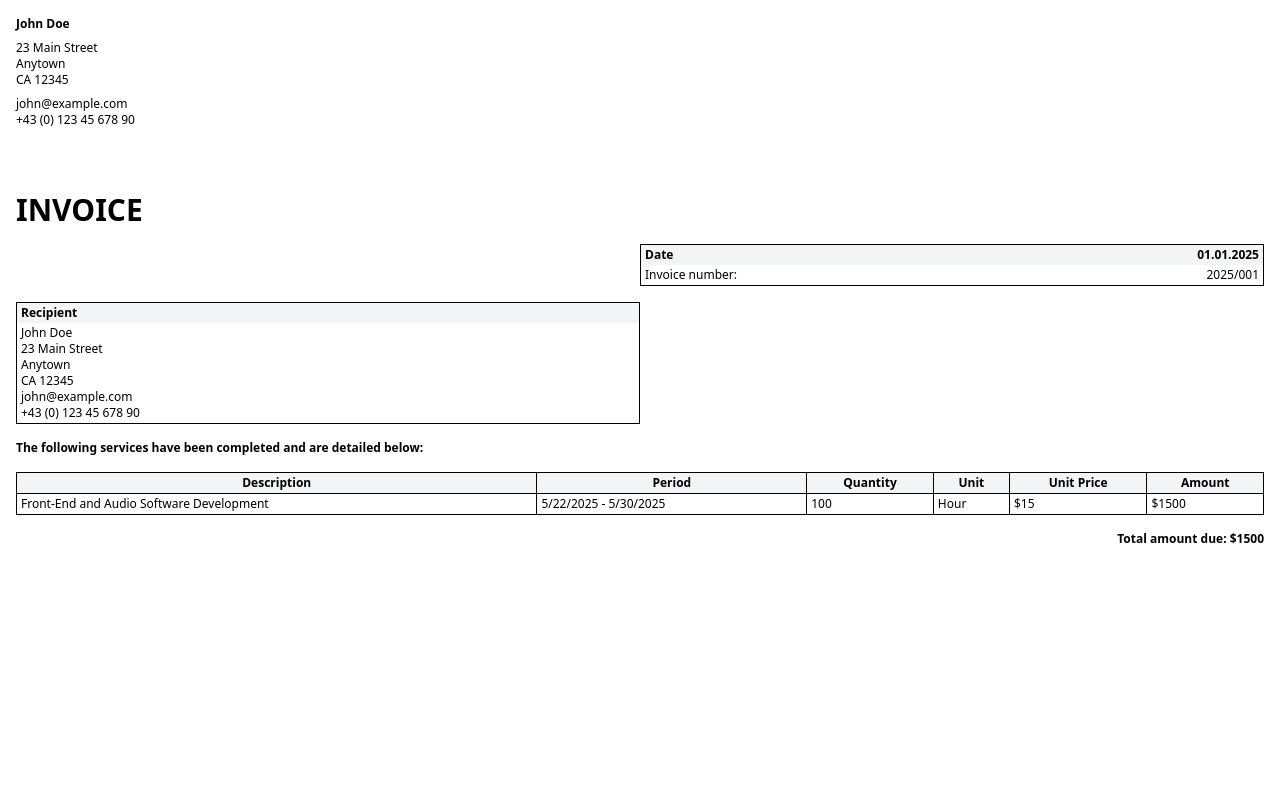
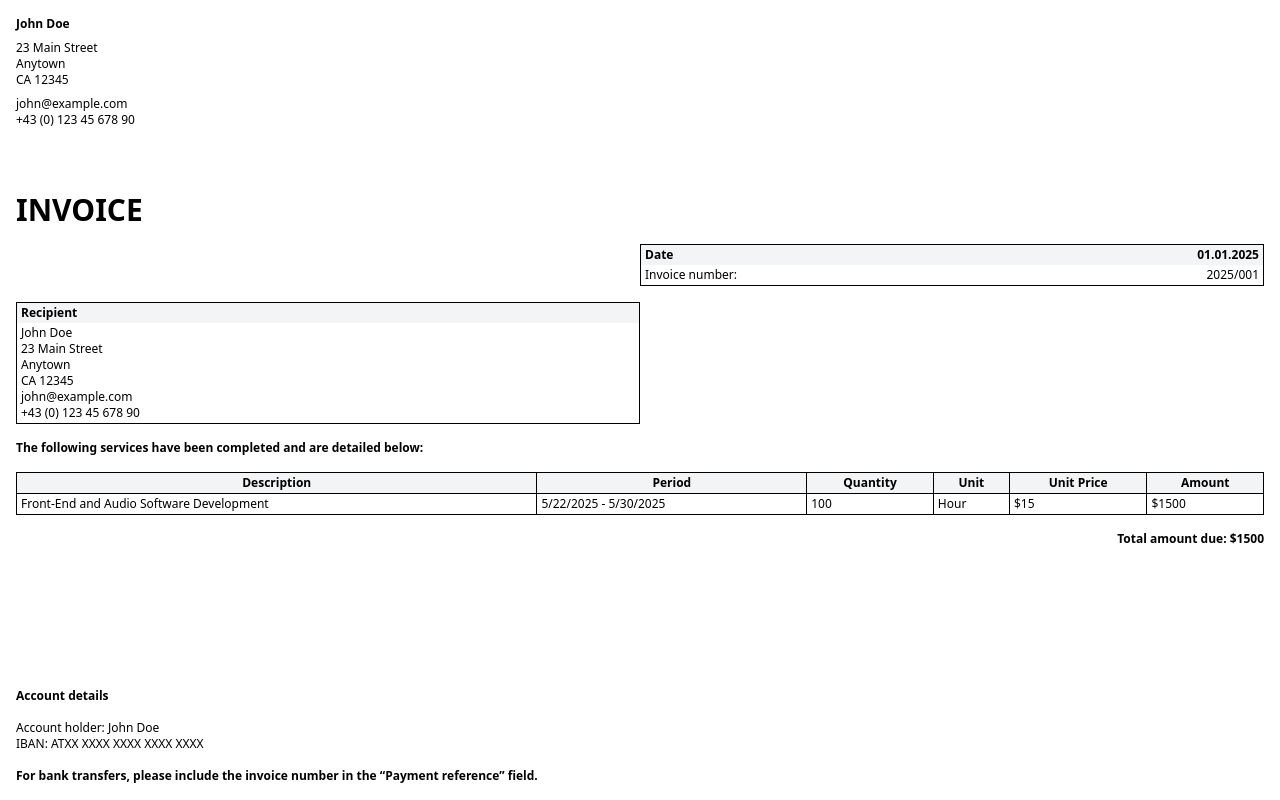
Before and after one commit to eldarsadykov/web-invoice, a Vue app: page / in a window 1280 px wide. Built offline with nearby package versions, Linux system fonts and the light colour scheme; the HTML template or start-up script is replaced by a standard one.

Commit message:
Add account details.

```diff
--- a/src/App.vue
+++ b/src/App.vue
@@ -1,12 +1,26 @@
 <template>
-  <div class="p-4 grid gap-4 text-xs">
-    <InvoiceHeader />
-    <h1 class="font-bold text-3xl uppercase mt-12">Invoice</h1>
-    <DateBlock />
-    <RecipientBlock />
-    <div class="font-bold">The following services have been completed and are detailed below:</div>
-    <ItemsTable :items="exampleData" />
-    <div class="font-bold text-right">Total amount due: ${{ totalAmountDue}}</div>
+  <div class="p-4 text-xs h-screen flex flex-col justify-between">
+    <div class="flex flex-col gap-4">
+      <InvoiceHeader class="h-min" />
+      <h1 class="font-bold text-3xl uppercase mt-12">Invoice</h1>
+      <DateBlock />
+      <RecipientBlock />
+      <div class="font-bold">
+        The following services have been completed and are detailed below:
+      </div>
+      <ItemsTable :items="exampleData" />
+      <div class="font-bold text-right">Total amount due: ${{ totalAmountDue }}</div>
+    </div>
+    <div class="flex flex-col gap-4">
+      <div class="font-bold">Account details</div>
+      <div>
+        <div>Account holder: {{ exampleDetails.holder }}</div>
+        <div>IBAN: {{ exampleDetails.iban }}</div>
+      </div>
+      <div class="font-bold">
+        For bank transfers, please include the invoice number in the “Payment reference” field.
+      </div>
+    </div>
   </div>
 </template>
 
@@ -27,5 +41,10 @@ const exampleData: InvoiceItem[] = [
   },
 ]
 
+const exampleDetails = {
+  holder: 'John Doe',
+  iban: 'ATXX XXXX XXXX XXXX XXXX',
+}
+
 const totalAmountDue = exampleData.reduce((acc, { price, quantity }) => acc + price * quantity, 0)
 </script>
```
